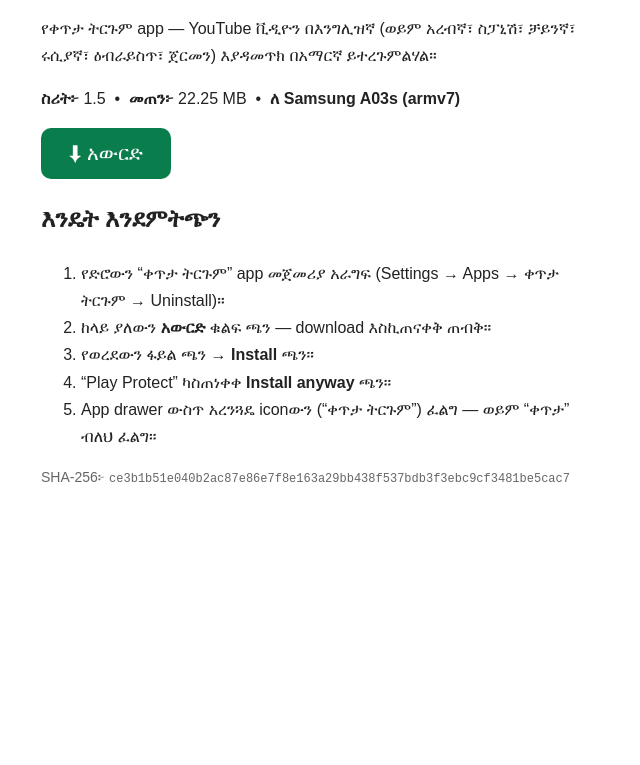
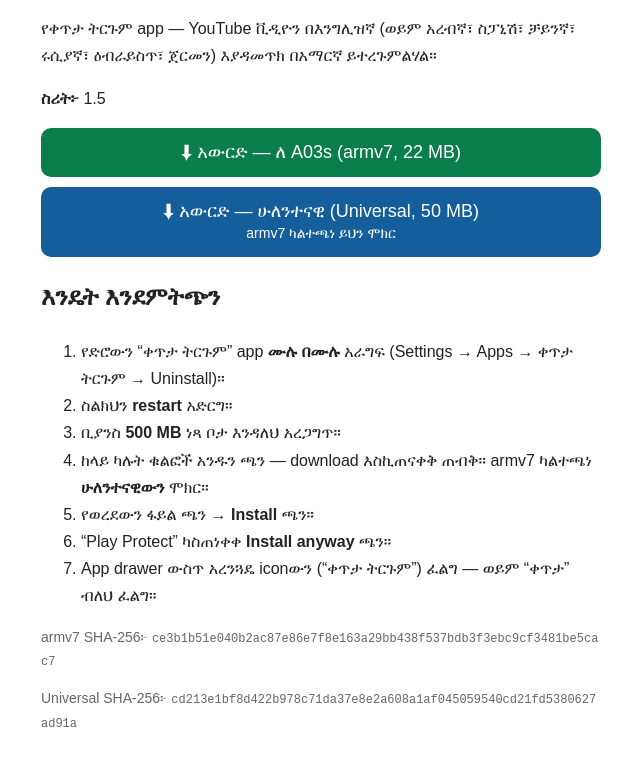
Before and after one commit to sevenworldq-netizen/sevenworldq-netizen.github.io, a plain HTML site: page live-translator/index.html in a window 1280 px wide. Shown: the part 87-852 px from the top of the page, without its empty margins (319-959 px from the left). Before the commit the page ends 800 px from the top, so only its background shows below. Drawn offline with Linux system fonts and the light colour scheme.

Commit message:
Live Translator download page: add Universal APK button (v1.5)

```diff
--- a/live-translator/index.html
+++ b/live-translator/index.html
@@ -7,7 +7,8 @@
 <style>
 body{font-family:sans-serif;max-width:560px;margin:40px auto;padding:0 16px;line-height:1.7;color:#222}
 h1{font-size:26px}
-button{font-size:20px;padding:14px 28px;background:#0a7d4d;color:#fff;border:0;border-radius:10px;cursor:pointer}
+button{font-size:18px;padding:14px 24px;background:#0a7d4d;color:#fff;border:0;border-radius:10px;cursor:pointer;display:block;width:100%;margin:10px 0}
+button.alt{background:#155e9c}
 button:disabled{opacity:.5;cursor:default}
 #status{margin-top:16px;font-size:15px;white-space:pre-line}
 .muted{color:#666;font-size:14px}
@@ -17,24 +18,41 @@ code{word-break:break-all;font-size:12px}
 <body>
 <h1>📱 ቀጥታ ትርጉም v1.5</h1>
 <p>የቀጥታ ትርጉም app — YouTube ቪዲዮን በእንግሊዝኛ (ወይም አረብኛ፣ ስፓኒሽ፣ ቻይንኛ፣ ሩሲያኛ፣ ዕብራይስጥ፣ ጀርመን) እያዳመጥክ በአማርኛ ይተረጉምልሃል።</p>
-<p><b>ስሪት፦</b> 1.5 &nbsp;•&nbsp; <b>መጠን፦</b> 22.25 MB &nbsp;•&nbsp; <b>ለ Samsung A03s (armv7)</b></p>
-<button id="dl" onclick="downloadApk()">⬇ አውርድ</button>
+<p><b>ስሪት፦</b> 1.5</p>
+<button id="dl-arm" onclick="downloadApk('armv7')">⬇ አውርድ — ለ A03s (armv7, 22 MB)</button>
+<button id="dl-uni" class="alt" onclick="downloadApk('universal')">⬇ አውርድ — ሁለንተናዊ (Universal, 50 MB)<br><span style="font-size:14px">armv7 ካልተጫነ ይህን ሞክር</span></button>
 <div id="status"></div>
 <h2>እንዴት እንደምትጭን</h2>
 <ol>
-<li>የድሮውን “ቀጥታ ትርጉም” app መጀመሪያ አራግፍ (Settings → Apps → ቀጥታ ትርጉም → Uninstall)።</li>
-<li>ከላይ ያለውን <b>አውርድ</b> ቁልፍ ጫን — download እስኪጠናቀቅ ጠብቅ።</li>
+<li>የድሮውን “ቀጥታ ትርጉም” app <b>ሙሉ በሙሉ</b> አራግፍ (Settings → Apps → ቀጥታ ትርጉም → Uninstall)።</li>
+<li>ስልክህን <b>restart</b> አድርግ።</li>
+<li>ቢያንስ <b>500 MB</b> ነጻ ቦታ እንዳለህ አረጋግጥ።</li>
+<li>ከላይ ካሉት ቁልፎች አንዱን ጫን — download እስኪጠናቀቅ ጠብቅ። armv7 ካልተጫነ <b>ሁለንተናዊውን</b> ሞክር።</li>
 <li>የወረደውን ፋይል ጫን → <b>Install</b> ጫን።</li>
 <li>“Play Protect” ካስጠነቀቀ <b>Install anyway</b> ጫን።</li>
 <li>App drawer ውስጥ አረንጓዴ iconውን (“ቀጥታ ትርጉም”) ፈልግ — ወይም “ቀጥታ” ብለህ ፈልግ።</li>
 </ol>
-<p class="muted">SHA-256፦ <code>ce3b1b51e040b2ac87e86e7f8e163a29bb438f537bdb3f3ebc9cf3481be5cac7</code></p>
+<p class="muted">armv7 SHA-256፦ <code>ce3b1b51e040b2ac87e86e7f8e163a29bb438f537bdb3f3ebc9cf3481be5cac7</code></p>
+<p class="muted">Universal SHA-256፦ <code>cd213e1bf8d422b978c71da37e8e2a608a1af045059540cd21fd5380627ad91a</code></p>
 <script>
-const PARTS = [];
-for (let i = 1; i <= 15; i++) PARTS.push("LiveTranslator-1.5-armv7.apk.b64.p" + String(i).padStart(2, "0"));
-const EXPECTED_SIZE = 22251245;
-const EXPECTED_SHA = "ce3b1b51e040b2ac87e86e7f8e163a29bb438f537bdb3f3ebc9cf3481be5cac7";
-const FILENAME = "LiveTranslator-1.5-armv7.apk";
+const VARIANTS = {
+  armv7: {
+    prefix: "LiveTranslator-1.5-armv7.apk.b64.p",
+    count: 15,
+    size: 22251245,
+    sha: "ce3b1b51e040b2ac87e86e7f8e163a29bb438f537bdb3f3ebc9cf3481be5cac7",
+    filename: "LiveTranslator-1.5-armv7.apk",
+    btn: "dl-arm"
+  },
+  universal: {
+    prefix: "LiveTranslator-1.5.apk.b64.p",
+    count: 35,
+    size: 52205715,
+    sha: "cd213e1bf8d422b978c71da37e8e2a608a1af045059540cd21fd5380627ad91a",
+    filename: "LiveTranslator-1.5.apk",
+    btn: "dl-uni"
+  }
+};
 
 function b64ToBytes(b64){
   const bin = atob(b64);
@@ -45,27 +63,29 @@ function b64ToBytes(b64){
 function hex(buf){
   return Array.from(new Uint8Array(buf)).map(b => b.toString(16).padStart(2,"0")).join("");
 }
-async function downloadApk(){
-  const btn = document.getElementById("dl");
+async function downloadApk(which){
+  const v = VARIANTS[which];
+  const btn = document.getElementById(v.btn);
   const st = document.getElementById("status");
   btn.disabled = true;
   try {
     let b64 = "";
-    for (let i = 0; i < PARTS.length; i++) {
-      st.textContent = "እያወረድኩ ነው… " + (i+1) + "/15";
-      const r = await fetch(PARTS[i]);
-      if (!r.ok) throw new Error("ክፍል " + (i+1) + " አልተገኘም (HTTP " + r.status + ")");
+    for (let i = 1; i <= v.count; i++) {
+      st.textContent = "እያወረድኩ ነው… " + i + "/" + v.count;
+      const name = v.prefix + String(i).padStart(2, "0");
+      const r = await fetch(name);
+      if (!r.ok) throw new Error("ክፍል " + i + " አልተገኘም (HTTP " + r.status + ")");
       b64 += await r.text();
     }
     st.textContent = "ፋይሉን እያዘጋጀሁ ነው…";
     const bytes = b64ToBytes(b64);
-    if (bytes.length !== EXPECTED_SIZE) throw new Error("መጠኑ ትክክል አይደለም: " + bytes.length);
+    if (bytes.length !== v.size) throw new Error("መጠኑ ትክክል አይደለም: " + bytes.length);
     const digest = await crypto.subtle.digest("SHA-256", bytes);
-    if (hex(digest) !== EXPECTED_SHA) throw new Error("SHA-256 አልተዛመደም — እንደገና ሞክር");
+    if (hex(digest) !== v.sha) throw new Error("SHA-256 አልተዛመደም — እንደገና ሞክር");
     const blob = new Blob([bytes], {type: "application/vnd.android.package-archive"});
     const a = document.createElement("a");
     a.href = URL.createObjectURL(blob);
-    a.download = FILENAME;
+    a.download = v.filename;
     document.body.appendChild(a);
     a.click();
     a.remove();
```
